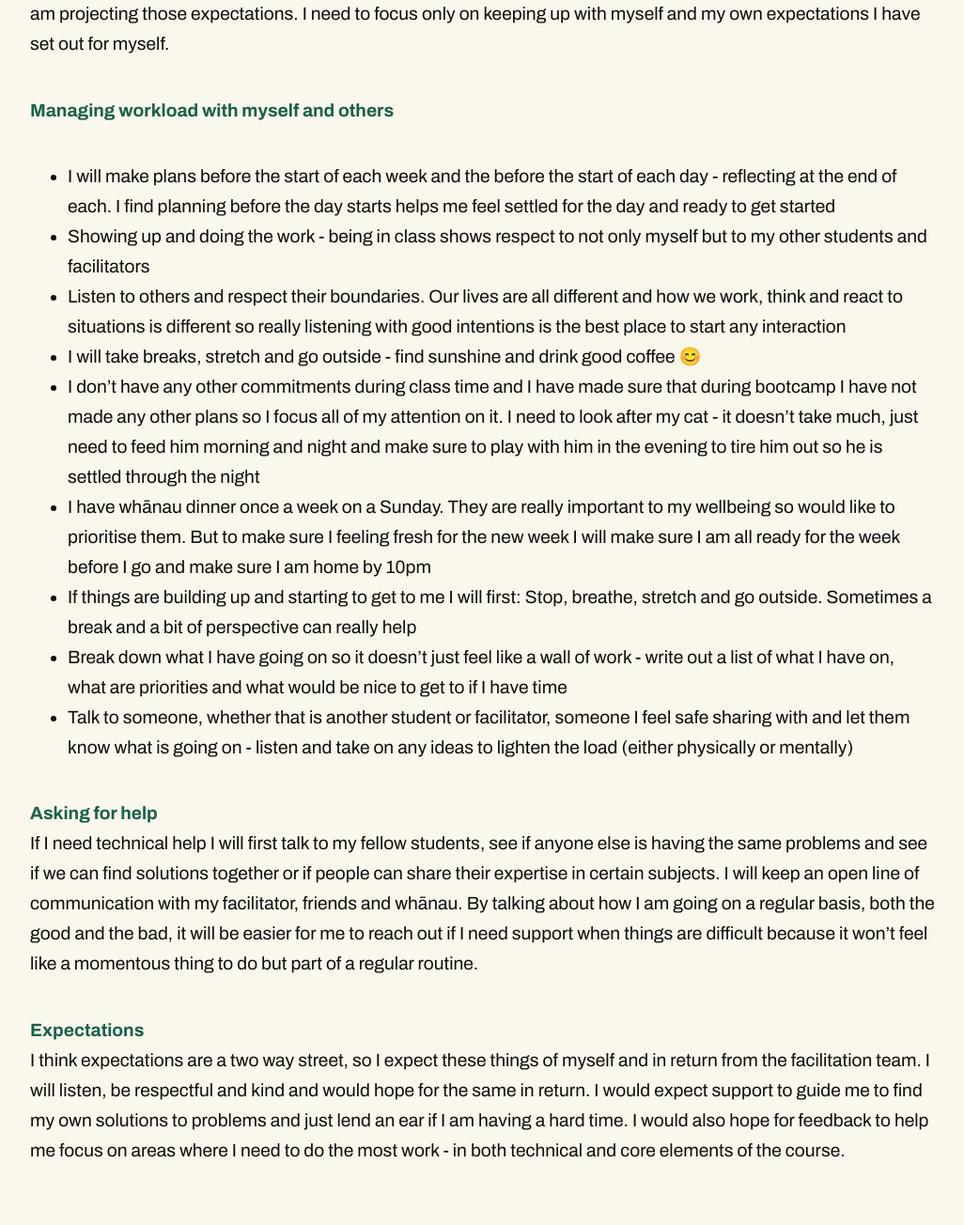
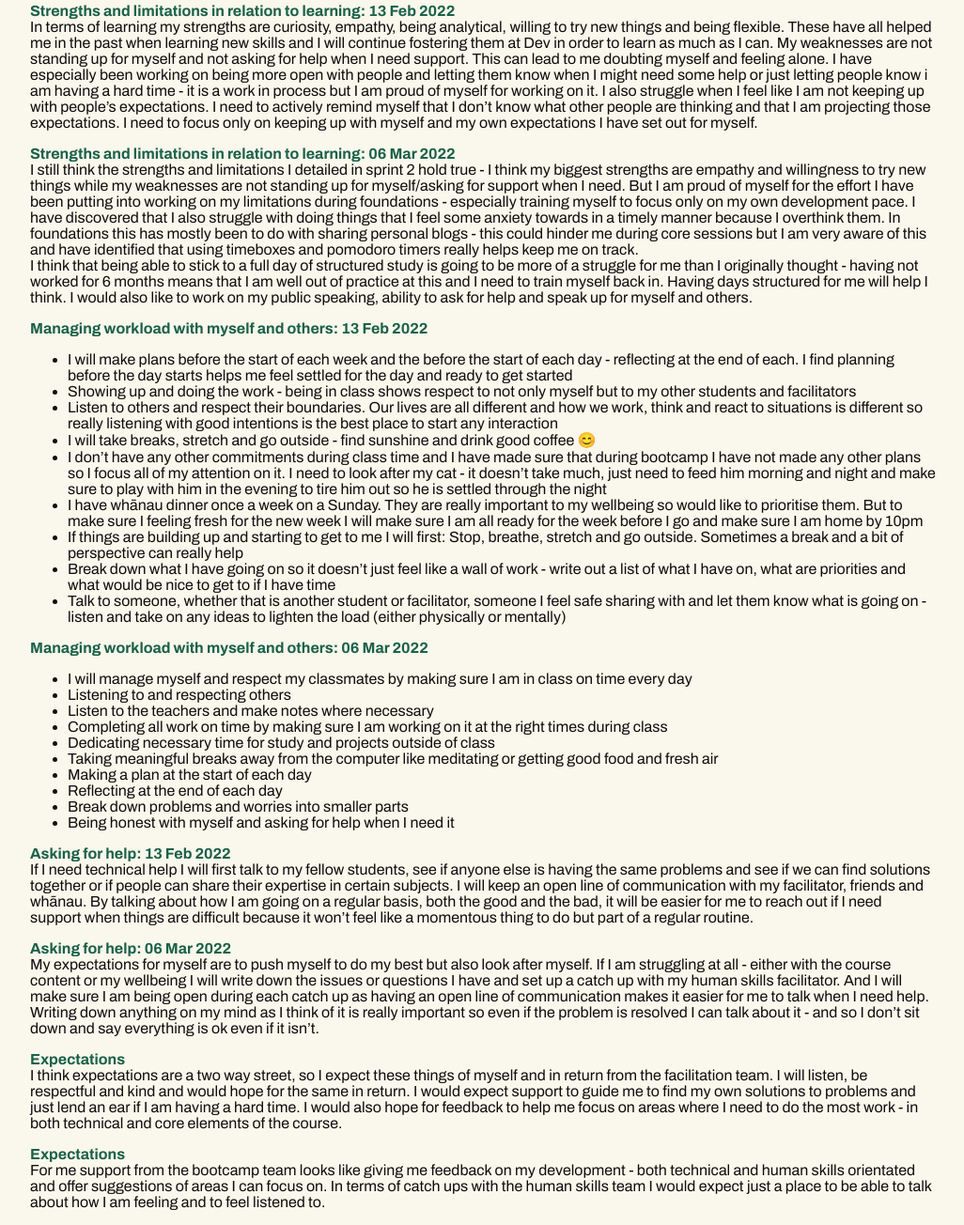
Before and after one commit to clementine-smart/clementine-smart.github.io, a plain HTML site: page blog/learning-plan.html in a window 1280 px wide. Shown: the part 967-2271 px from the top of the page at 94% size, without its empty margins (126-1152 px from the left). Before the commit the page ends 2235 px from the top, so only its background shows below. Drawn offline with Linux system fonts and the light colour scheme; a web font is replaced by a local one.

Commit message:
Update learning-plan.html

```diff
--- a/blog/learning-plan.html
+++ b/blog/learning-plan.html
@@ -38,15 +38,25 @@
     <!--5. change paragraph content [x]-->
     <div class="blog-text">
     <p class="p1">
-      <span class="green-heading">Long-term goals:</span><br>I don’t have a long-term career pathway mapped out right now, rather some ideas of things I would like to try at some stage when the time is right. By attending Dev Academy I am working towards getting an entry level job as a developer. I would really like to be a little cog in a team/company. Other things I would like to build my skills up to try are working remotely, either for a company or for myself so I can take some time out of Auckland and work as a developer in an industry I have other interests in - like books, data, food or art/design. But I’m just starting out in my learning so don’t know what wonderful things I will be introduced to that might take my fancy so keeping my mind open 😊
+      <span class="green-heading">Long-term goals: 13 Feb 2022</span><br>I don’t have a long-term career pathway mapped out right now, rather some ideas of things I would like to try at some stage when the time is right. By attending Dev Academy I am working towards getting an entry level job as a developer. I would really like to be a little cog in a team/company. Other things I would like to build my skills up to try are working remotely, either for a company or for myself so I can take some time out of Auckland and work as a developer in an industry I have other interests in - like books, data, food or art/design. But I’m just starting out in my learning so don’t know what wonderful things I will be introduced to that might take my fancy so keeping my mind open 😊
     </p>
 <!--6. Add image and alt text []-->
     <img src="../assets/learning-blog.png" alt="daily goals and reflections on Notion" class="blog-image1">
   <!--Change rest of paragraph content and add lists if necessary and any additional images - always remember alt text[x]-->
-    <p><span class="green-heading">Strengths and limitations in relation to learning</span><br>
+    <p>
+        <span class="green-heading">Long-term goals: 06 Mar 2022</span><br>
+        I still don’t know exactly what I want my career pathway to look like but I want to experience lots of different things during bootcamp with an open mind so I start to get a better feel for what I want to do. My vague goal is to get a job working as a developer for some type of company - one day maybe for an industry I’m also interested in - like food, books or art. I do however know that the part I enjoy the most so far is the JavaScript - working with the logic, problem solving and helping others problem solve. I would like to be able to use the skills I learn to make things which make people’s lives better, easier or just a little more enjoyable.
+    </p>
+    </div>
+    <p><span class="green-heading">Strengths and limitations in relation to learning: 13 Feb 2022</span><br>
       In terms of learning my strengths are curiosity, empathy, being analytical, willing to try new things and being flexible. These have all helped me in the past when learning new skills and I will continue fostering them at Dev in order to learn as much as I can. My weaknesses are not standing up for myself and not asking for help when I need support. This can lead to me doubting myself and feeling alone. I have especially been working on being more open with people and letting them know when I might need some help or just letting people know i am having a hard time - it is a work in process but I am proud of myself for working on it. I also struggle when I feel like I am not keeping up with people’s expectations. I need to actively remind myself that I don’t know what other people are thinking and that I am projecting those expectations. I need to focus only on keeping up with myself and my own expectations I have set out for myself.
     </p>
-    <p><span class="green-heading">Managing workload with myself and others</span></p>
+    <p>
+        <span class="green-heading">Strengths and limitations in relation to learning: 06 Mar 2022</span><br>
+        I still think the strengths and limitations I detailed in sprint 2 hold true - I think my biggest strengths are empathy and willingness to try new things while my weaknesses are not standing up for myself/asking for support when I need. But I am proud of myself for the effort I have been putting into working on my limitations during foundations - especially training myself to focus only on my own development pace. I have discovered that I also struggle with doing things that I feel some anxiety towards in a timely manner because I overthink them. In foundations this has mostly been to do with sharing personal blogs - this could hinder me during core sessions but I am very aware of this and have identified that using timeboxes and pomodoro timers really helps keep me on track.<br>
+        I think that being able to stick to a full day of structured study is going to be more of a struggle for me than I originally thought - having not worked for 6 months means that I am well out of practice at this and I need to train myself back in. Having days structured for me will help I think. I would also like to work on my public speaking, ability to ask for help and speak up for myself and others.
+    </p>
+    <p><span class="green-heading">Managing workload with myself and others: 13 Feb 2022</span></p>
     <ul>
       <li>I will make plans before the start of each week and the before the start of each day - reflecting at the end of each. I find planning before the day starts helps me feel settled for the day and ready to get started</li>
       <li>Showing up and doing the work - being in class shows respect to not only myself but to my other students and facilitators</li>
@@ -58,10 +68,33 @@
       <li>Break down what I have going on so it doesn’t just feel like a wall of work - write out a list of what I have on, what are priorities and what would be nice to get to if I have time</li>
       <li>Talk to someone, whether that is another student or facilitator, someone I feel safe sharing with and let them know what is going on - listen and take on any ideas to lighten the load (either physically or mentally)</li>
     </ul>
-    <p><span class="green-heading">Asking for help</span><br>
-      If I need technical help I will first talk to my fellow students, see if anyone else is having the same problems and see if we can find solutions together or if people can share their expertise in certain subjects. I will keep an open line of communication with my facilitator, friends and whānau. By talking about how I am going on a regular basis, both the good and the bad, it will be easier for me to reach out if I need support when things are difficult because it won’t feel like a momentous thing to do but part of a regular routine.</p>
+    <p><span class="green-heading">Managing workload with myself and others: 06 Mar 2022</span></p>
+    <ul>
+      <li>I will manage myself and respect my classmates by making sure I am in class on time every day</li>
+      <li>Listening to and respecting others</li>
+      <li>Listen to the teachers and make notes where necessary</li>
+      <li>Completing all work on time by making sure I am working on it at the right times during class</li>
+      <li>Dedicating necessary time for study and projects outside of class</li>
+      <li>Taking meaningful breaks away from the computer like meditating or getting good food and fresh air</li>
+      <li>Making a plan at the start of each day</li>
+      <li>Reflecting at the end of each day</li>
+      <li>Break down problems and worries into smaller parts</li>
+      <li>Being honest with myself and asking for help when I need it</li>
+    </ul>
+    <p><span class="green-heading">Asking for help: 13 Feb 2022</span><br>
+      If I need technical help I will first talk to my fellow students, see if anyone else is having the same problems and see if we can find solutions together or if people can share their expertise in certain subjects. I will keep an open line of communication with my facilitator, friends and whānau. By talking about how I am going on a regular basis, both the good and the bad, it will be easier for me to reach out if I need support when things are difficult because it won’t feel like a momentous thing to do but part of a regular routine.
+    </p>
+      <p>
+        <span class="green-heading">Asking for help: 06 Mar 2022</span><br>
+        My expectations for myself are to push myself to do my best but also look after myself. If I am struggling at all - either with the course content or my wellbeing I will write down the issues or questions I have and set up a catch up with my human skills facilitator. And I will make sure I am being open during each catch up as having an open line of communication makes it easier for me to talk when I need help. Writing down anything on my mind as I think of it is really important so even if the problem is resolved I can talk about it - and so I don’t sit down and say everything is ok even if it isn’t.
+      </p>
       <p><span class="green-heading">Expectations</span><br>
-        I think expectations are a two way street, so I expect these things of myself and in return from the facilitation team. I will listen, be respectful and kind and would hope for the same in return. I would expect support to guide me to find my own solutions to problems and just lend an ear if I am having a hard time. I would also hope for feedback to help me focus on areas where I need to do the most work - in both technical and core elements of the course.</p>
+        I think expectations are a two way street, so I expect these things of myself and in return from the facilitation team. I will listen, be respectful and kind and would hope for the same in return. I would expect support to guide me to find my own solutions to problems and just lend an ear if I am having a hard time. I would also hope for feedback to help me focus on areas where I need to do the most work - in both technical and core elements of the course.
+    </p>
+    <p>
+        <span class="green-heading">Expectations</span><br>
+        For me support from the bootcamp team looks like giving me feedback on my development - both technical and human skills orientated and offer suggestions of areas I can focus on. In terms of catch ups with the human skills team I would expect just a place to be able to talk about how I am feeling and to feel listened to.
+    </p>
   </div>
 </div>
   </body>
```
